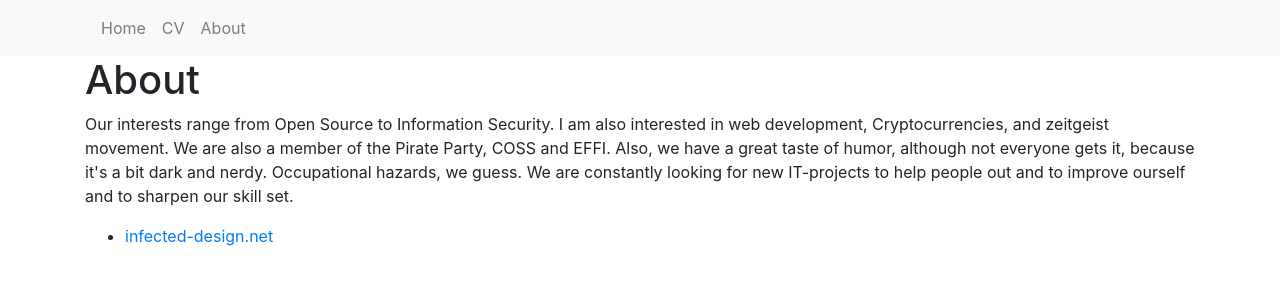
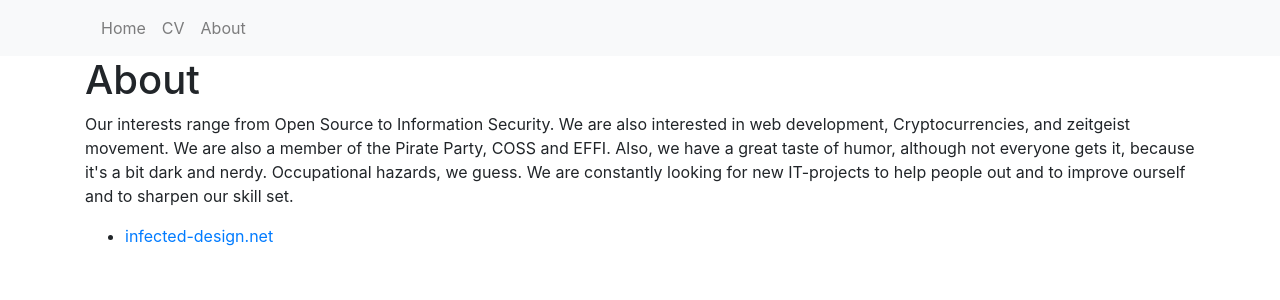
Before and after one commit to jussijokinen/jussijokinen.github.io, a Jekyll site: the page built from about/index.html, in a window 1280 px wide. Shown: the top 300 px of the page. Built offline with Jekyll 4.4.1, drawn with Linux system fonts in a browser that asks for light colours.

Commit message:
Update index.html

```diff
--- a/about/index.html
+++ b/about/index.html
@@ -5,7 +5,7 @@
 
 <article class="about">
 	<h1>About</h1>
-	<p>Our interests range from Open Source to Information Security. I am also interested in web development, Cryptocurrencies, and zeitgeist movement.
+	<p>Our interests range from Open Source to Information Security. We are also interested in web development, Cryptocurrencies, and zeitgeist movement.
 
  	We are also a member of the Pirate Party, COSS and EFFI.
 
```
